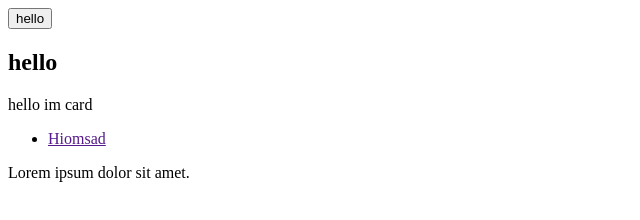
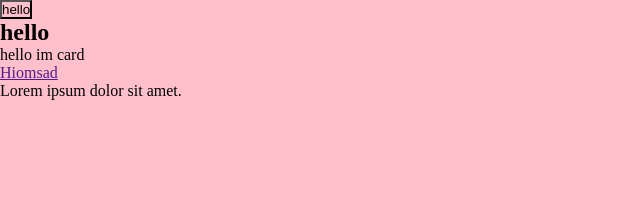
Before and after one commit to ryanxora/git-test, a plain HTML site: page index.html in a window 1280 px wide. Shown: the whole page, without its empty margins (0-640 px from the left). Drawn offline with Linux system fonts and the light colour scheme.

Commit message:
add styles

```diff
--- a/index.html
+++ b/index.html
@@ -3,6 +3,7 @@
 <head>
     <meta charset="UTF-8">
     <meta name="viewport" content="width=device-width, initial-scale=1.0">
+    <link rel="stylesheet" href="style.css">
     <title>Document</title>
 </head>
 <body>
--- /dev/null
+++ b/style.css
@@ -0,0 +1,6 @@
+*{
+    background-color: pink;
+    margin: 0;
+    padding: 0;
+    box-sizing: border-box;
+}
```
